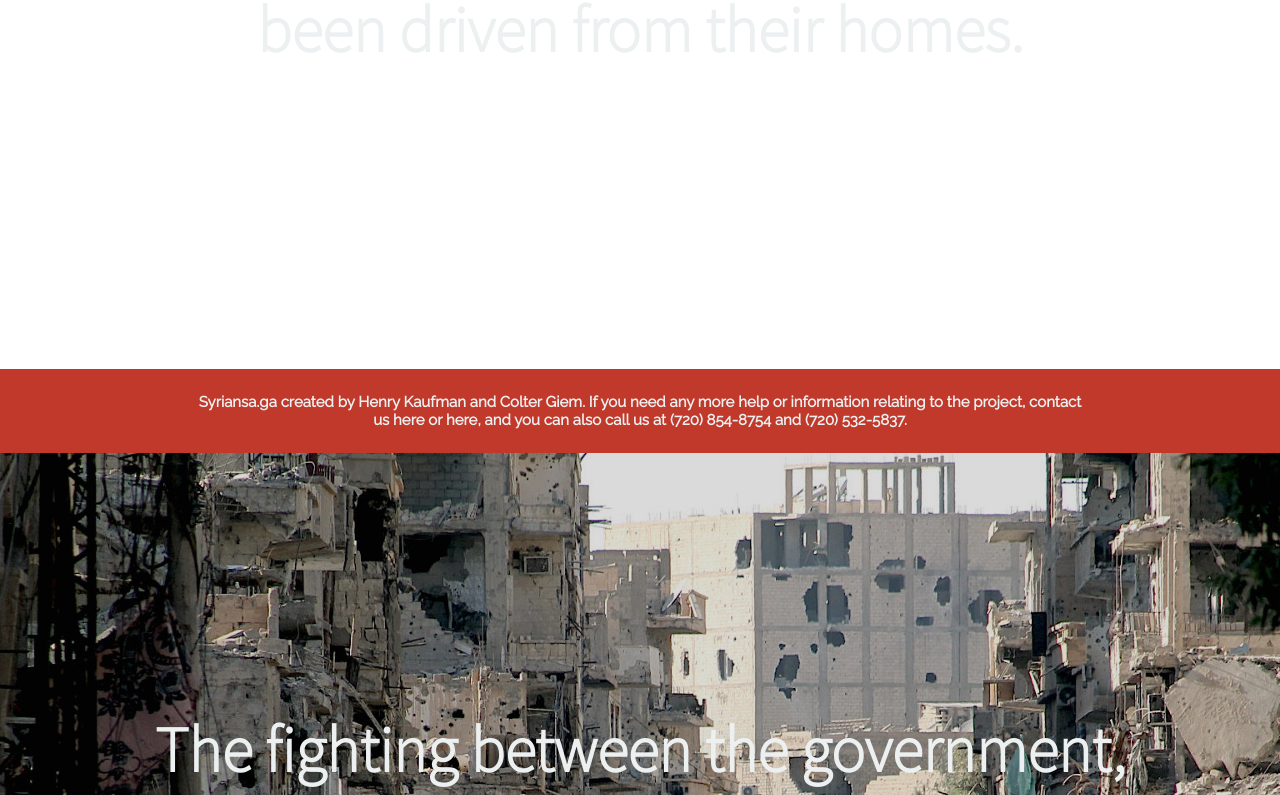
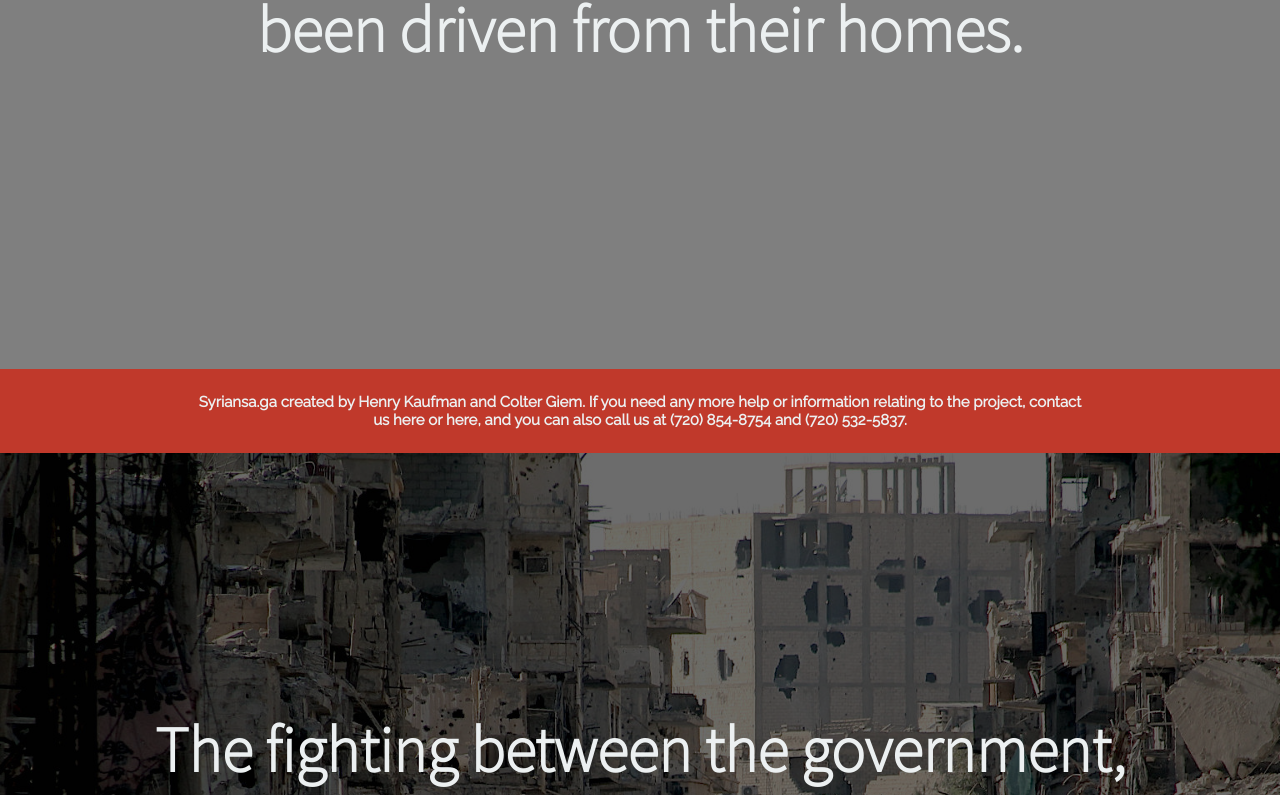
Before and after one commit to ArgentumSunrise/helpforhaiti, a plain HTML site: page index.html in a window 1280 px wide. Shown: the part 347-1142 px from the top of the page. Drawn offline with nearby package versions, Linux system fonts and the light colour scheme; some packages are replaced by stand-ins of ours; a script that the page names is missing.

Commit message:
added cover for opacity

```diff
--- a/partials/home.html
+++ b/partials/home.html
@@ -1,11 +1,17 @@
 <div class='home-slide' id='home-slide1'>
-    <h1 class='slide-txt'>Since 2011, over <span>9 million</span> Syrians have been driven from their homes.</h1>
+    <div class="cover">
+        <h1 class='slide-txt'>Since 2011, over <span>9 million</span> Syrians have been driven from their homes.</h1>
+    </div>
 </div>
 <div class='home-slide' id='home-slide2'>
-    <h1 class='slide-txt'>The fighting between the government, ISIS, and the Syrian rebel groups have devastated millions of people's livelihoods.</h1>
+    <div class="cover">
+        <h1 class='slide-txt'>The fighting between the government, ISIS, and the Syrian rebel groups have devastated millions of people's livelihoods.</h1>
+    </div>
 </div>
 <div class='home-slide' id='home-slide3'>
-    <h1 class='slide-txt'>They are living in refugee camps in Jordan, Turkey, and Lebanon. They are poor, hungry, and desperate.</h1>
+    <div class="cover">
+        <h1 class='slide-txt'>They are living in refugee camps in Jordan, Turkey, and Lebanon. They are poor, hungry, and desperate.</h1>
+    </div>
 </div>
 <div class='content'>
     <h1>We can help them.</h1>
--- a/styles.css
+++ b/styles.css
@@ -214,6 +214,12 @@ textarea {
     outline: none;
 }
 
+.cover {
+    height: 100%;
+    width: 100%;
+    background-color: rgba(0, 0, 0, .5);
+}
+
 @media (max-width: 1000px) {
     #bb0,
     #bb1,
```
Also changed, not shown: partials/mission.html (+5 -5 lines).
